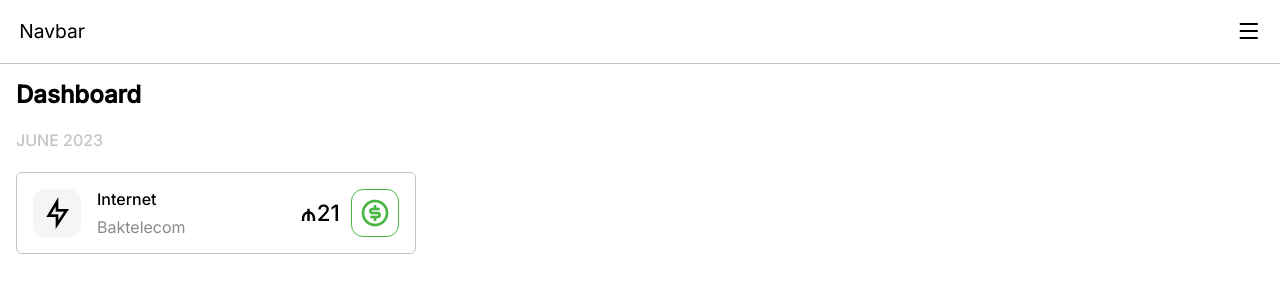
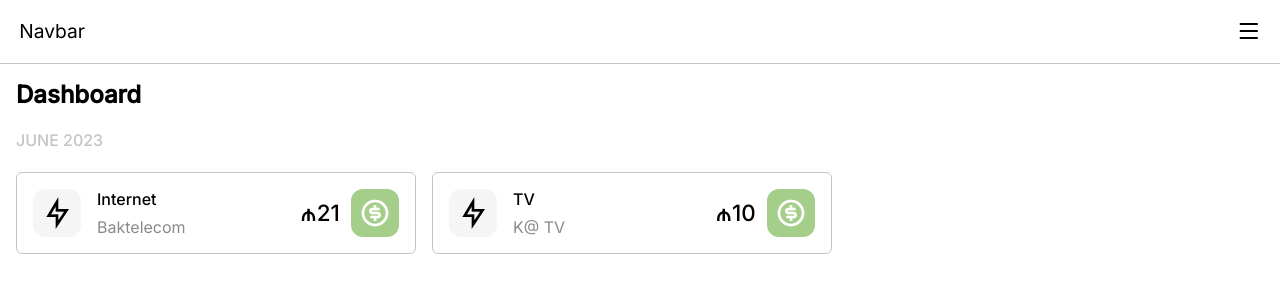
Before and after one commit to Lexeor/pay-vault, a React (Create React App) app: page /dashboard in a window 1280 px wide. Shown: the top 300 px of the page. Built offline with nearby package versions, Linux system fonts and the light colour scheme.

Commit message:
mock data cards added

```diff
--- a/src/components/Card.tsx
+++ b/src/components/Card.tsx
@@ -18,9 +18,9 @@ const Card = ({ type, provider, cost, currency, isPayed }: CardProps) => {
 
   const btnClass = !isPayed ? "card-btn-pay" : "card-btn-pay payed";
   const btnIcon = !isPayed ? (
+    <i className="ri-money-dollar-circle-line"></i>
+  ) : (
     <i className="ri-check-line"></i>
-  ) : (
-    <i className="ri-money-dollar-circle-line"></i>
   );
 
   return (
--- a/src/components/Dashboard.tsx
+++ b/src/components/Dashboard.tsx
@@ -1,20 +1,29 @@
 import React from "react";
 import Card from "./Card";
+
+import data from "../data/data";
 
 type Props = {};
 
 function Dashboard({}: Props) {
+  const renderCards = data.map((card) => {
+    return (
+      <Card
+        key={card.id}
+        type={card.type}
+        provider={card.provider}
+        cost={card.cost}
+        currency={card.currency}
+        isPayed={card.isPayed}
+      />
+    );
+  });
+
   return (
     <div className="content">
       <h1>Dashboard</h1>
       <h4>June 2023</h4>
-      <Card
-        type={"Internet"}
-        provider={"Baktelecom"}
-        cost={21}
-        isPayed={true}
-        currency={"₼"}
-      />
+      <div className="cards-wrapper">{renderCards}</div>
     </div>
   );
 }
--- /dev/null
+++ b/src/data/data.ts
@@ -0,0 +1,20 @@
+const data = [
+  {
+    id: 0,
+    type: "Internet",
+    provider: "Baktelecom",
+    cost: 21,
+    currency: "₼",
+    isPayed: false,
+  },
+  {
+    id: 1,
+    type: "TV",
+    provider: "K@ TV",
+    cost: 10,
+    currency: "₼",
+    isPayed: false,
+  },
+];
+
+export default data;
--- a/src/styles/_cards.scss
+++ b/src/styles/_cards.scss
@@ -1,3 +1,9 @@
+.cards-wrapper {
+  display: flex;
+  flex-direction: column;
+  gap: 1em;
+}
+
 .card {
   display: flex;
   flex-direction: column;
@@ -77,6 +83,11 @@
 }
 
 @media screen and (min-width: 600px) {
+  .cards-wrapper {
+    flex-direction: row;
+    flex-wrap: wrap;
+  }
+
   .card {
     max-width: 400px;
   }
--- a/src/styles/main.css
+++ b/src/styles/main.css
@@ -129,6 +129,12 @@ form {
   font-size: 1.5rem;
 }
 
+.cards-wrapper {
+  display: flex;
+  flex-direction: column;
+  gap: 1em;
+}
+
 .card {
   display: flex;
   flex-direction: column;
@@ -204,6 +210,10 @@ form {
 }
 
 @media screen and (min-width: 600px) {
+  .cards-wrapper {
+    flex-direction: row;
+    flex-wrap: wrap;
+  }
   .card {
     max-width: 400px;
   }
```
Also changed, not shown: 1 other file (tests, documents, lock files or other folders).
